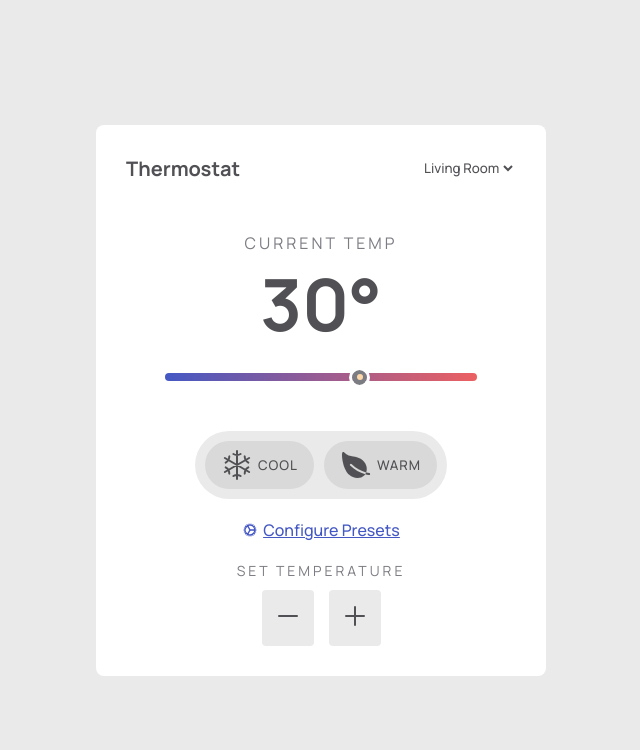
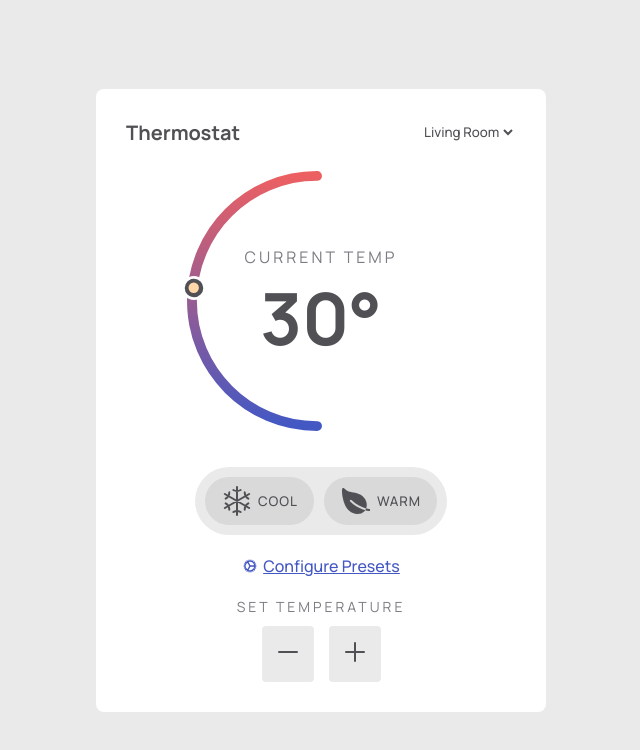
Before and after one commit to outHereSam/thermostat-widget, a plain HTML site: page index.html in a window 1280 px wide. Shown: the whole page, without its empty margins (319-959 px from the left). Drawn offline with nearby package versions, Linux system fonts and the light colour scheme.

Commit message:
Adds indicator svgs

```diff
--- a/index.html
+++ b/index.html
@@ -29,6 +29,53 @@
 
       <div class="main-content">
         <div class="temperature">
+          <svg
+            class="point"
+            width="44"
+            height="44"
+            viewBox="0 0 44 44"
+            fill="none"
+            xmlns="http://www.w3.org/2000/svg"
+          >
+            <circle
+              cx="22"
+              cy="22"
+              r="19.5"
+              fill="#515155"
+              stroke="white"
+              stroke-width="5"
+            />
+            <circle cx="21.5" cy="21.5" r="9.5" fill="#FFD7A8" />
+          </svg>
+
+          <svg
+            width="219"
+            height="422"
+            viewBox="0 0 219 422"
+            fill="none"
+            xmlns="http://www.w3.org/2000/svg"
+          >
+            <path
+              d="M211 414C98.8862 414 8 323.114 8 211C8 98.8862 98.8862 8 211 8"
+              stroke="url(#paint0_linear_1_13)"
+              stroke-width="16"
+              stroke-linecap="round"
+            />
+            <defs>
+              <linearGradient
+                id="paint0_linear_1_13"
+                x1="211"
+                y1="8"
+                x2="204.5"
+                y2="411.5"
+                gradientUnits="userSpaceOnUse"
+              >
+                <stop stop-color="#EC6062" />
+                <stop offset="1" stop-color="#4458C3" />
+              </linearGradient>
+            </defs>
+          </svg>
+
           <div class="info">
             <p>Current Temp</p>
             <h1 id="temp"></h1>
--- a/style.css
+++ b/style.css
@@ -23,7 +23,7 @@ button {
 }
 
 body {
-  height: 100vh;
+  min-height: 100vh;
   background-color: var(--bg-light);
   display: flex;
   justify-content: center;
@@ -48,7 +48,7 @@ body {
   display: flex;
   justify-content: space-between;
   align-items: center;
-  margin: 0 0 50px 0;
+  margin: 0 0 100px 0;
 }
 
 .logo {
@@ -74,10 +74,39 @@ body {
   letter-spacing: 3px;
 }
 
+.temperature {
+  position: relative;
+  /* border: solid 2px pink; */
+}
+
+.temperature svg {
+  /* border: solid 1px black; */
+  position: absolute;
+  left: -100px;
+  top: -75px;
+  height: 260px;
+  /* margin: 50px 0 50px 0; */
+}
+.indicator {
+  position: relative;
+}
+
+svg.point {
+  /* border: solid 1px pink; */
+  position: absolute;
+  left: -73px;
+  top: 30px;
+  height: 24px;
+  z-index: 10;
+  /* transform: translate(10px, -10px); */
+}
+
 #temp {
   font-size: 72px;
 }
+
 .temp-range {
+  display: none;
   position: relative;
   width: 100%;
   height: 8px;
@@ -108,7 +137,7 @@ body {
   background-color: var(--accent);
 }
 .default-settings {
-  margin: 50px 0 20px 0;
+  margin: 100px 0 20px 0;
   padding: 10px;
   border-radius: 60px;
   display: flex;
```
Also changed, not shown: assets/indicator.svg (added), assets/point.svg (added).
